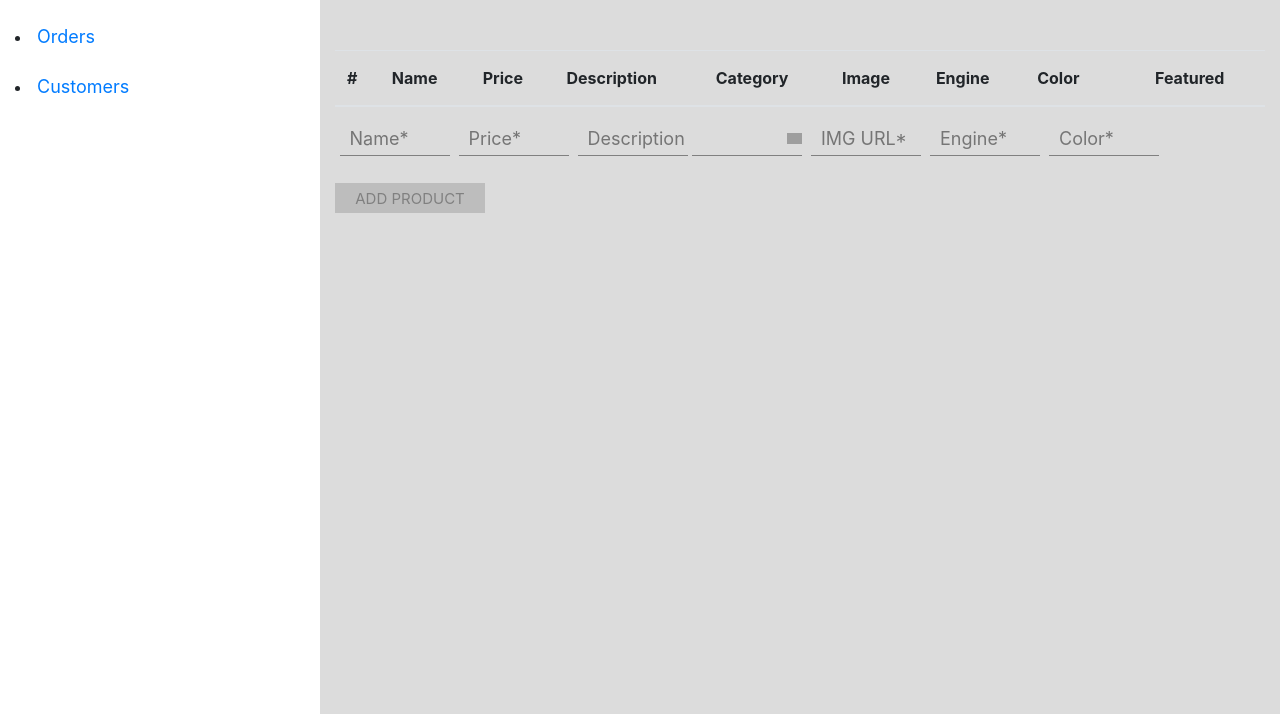
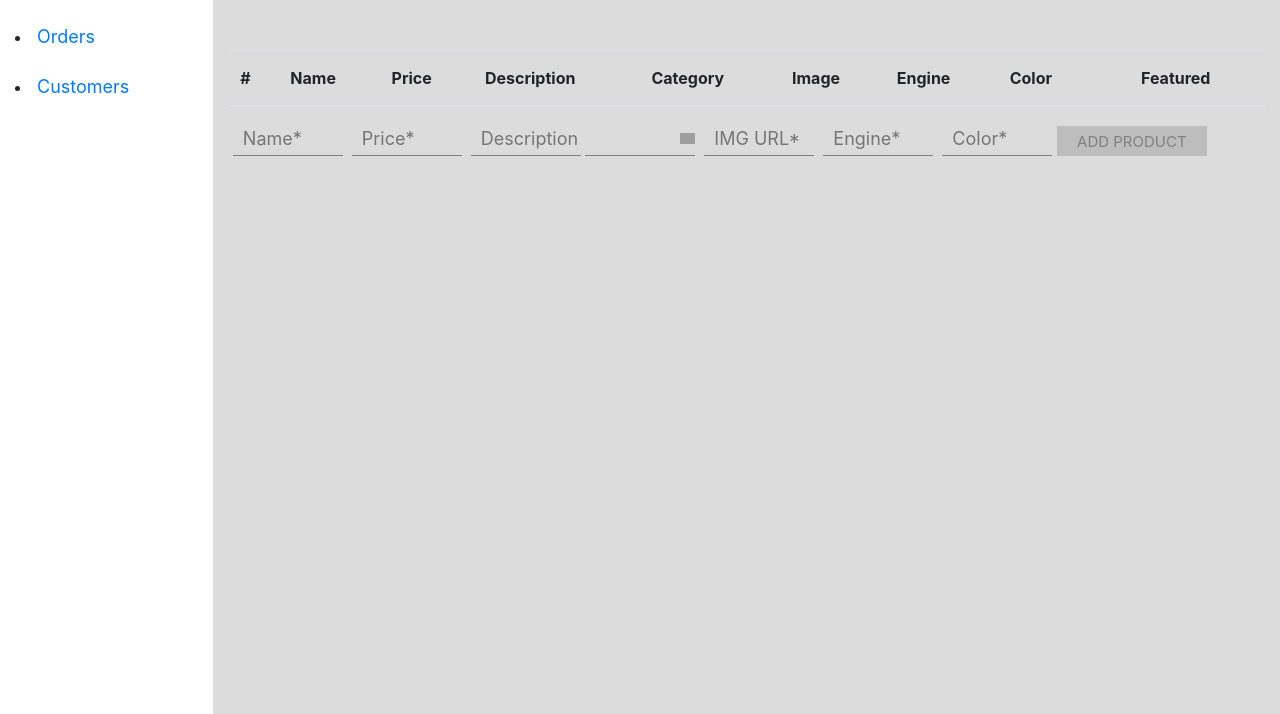
Before and after one commit to KristinaReut/Internet-Shop, a plain HTML site: page Admin/index.html in a window 1280 px wide. Shown: the part 138-852 px from the top of the page. Drawn offline with nearby package versions, Linux system fonts and the light colour scheme; grey boxes are pictures that could not be loaded.

Commit message:
change marking

```diff
--- a/Admin/index.html
+++ b/Admin/index.html
@@ -15,13 +15,13 @@
 	</div>
 	<div class="container-fluid">
 		<div class="row">
-		<div class="col-3">
+		<div class="col-2">
 		   <li><a href="#/categories">Categories</a></li>
            <li><a href="#/products">Products</a></li>
            <li><a href="#/orders">Orders</a></li>
            <li><a href="#/customers">Customers</a></li>
         </div>
-        <div class="col-9">
+        <div class="col-10">
 
 
 
--- a/Admin/style.css
+++ b/Admin/style.css
@@ -9,7 +9,7 @@ h1 {color: white;
 font-size: 30px;
 margin-left: 30px;
 padding-top: 10px;}
-.col-3 {
+.col-2 {
 	text-align: left;
 	background-color: white;
 }
@@ -17,7 +17,7 @@ a {
 	font-size: 18px;
 	line-height: 50px;
 }
-.col-9 {
+.col-10 {
 	background-color: #DCDCDC;
 	height: 1010px;
 
```
